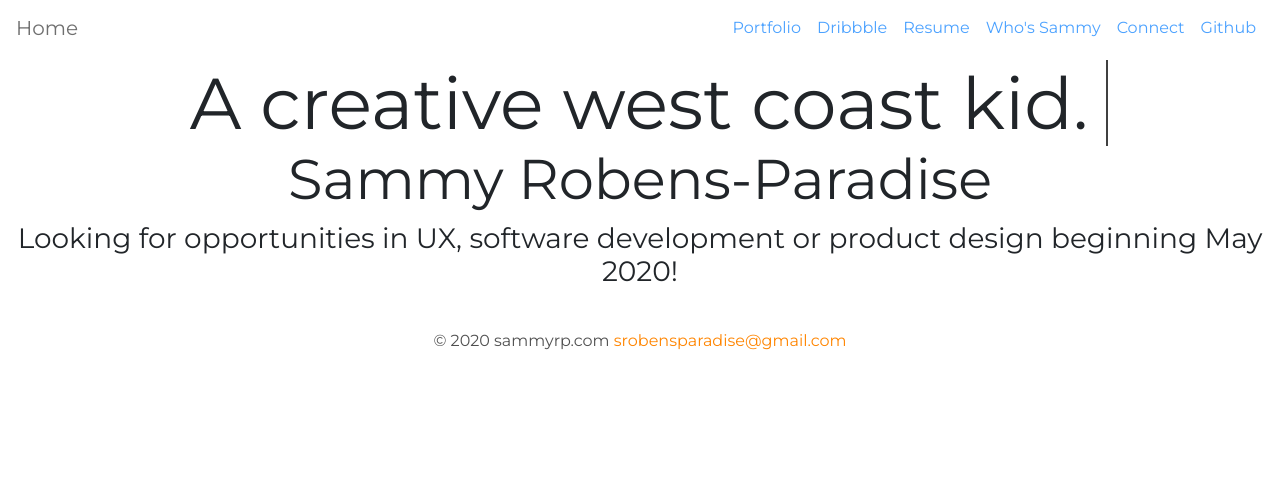
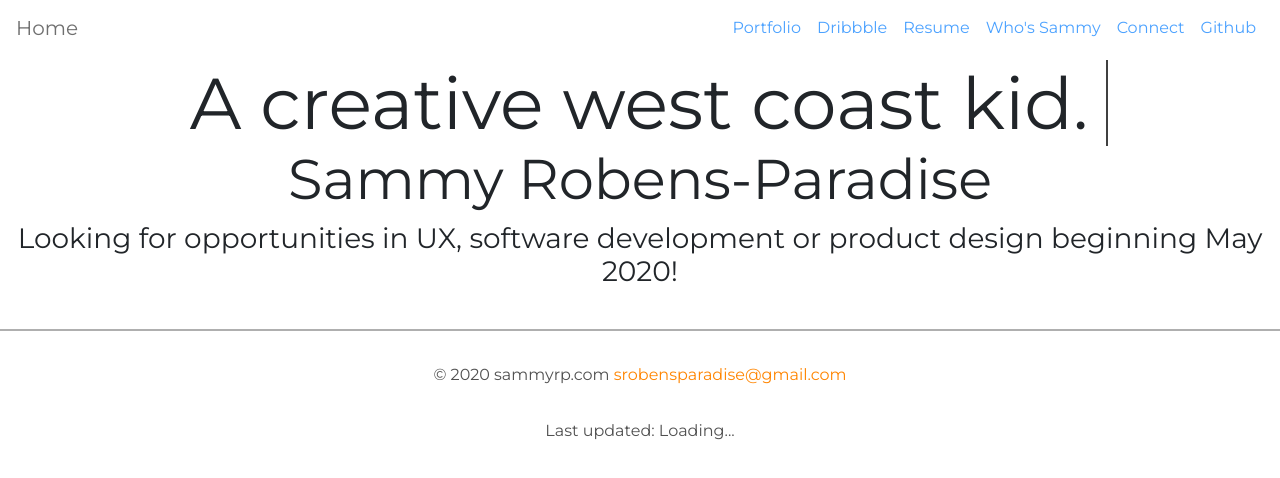
Before and after one commit to SammyRobensParadise/website-vue-port, a Vue app in the folder sammyrp/: page / in a window 1280 px wide. Shown: the top 478 px of the page. Built offline with nearby package versions, Linux system fonts and the light colour scheme; no server answers.

Commit message:
added footer component

```diff
--- a/sammyrp/src/components/common/Footer.vue
+++ b/sammyrp/src/components/common/Footer.vue
@@ -7,7 +7,7 @@
             {{ this.Footer.COPYRIGHT }}
             <a v-bind:href="`mailto:${this.Footer.Links.LINK}`">{{ this.Footer.Links.LINK }}</a>
           </p>
-          <p class="section-p cp">{{ this.LastUpdatedDate }}</p>
+          <p class="section-p cp">{{ `Last updated: ${lastUpdatedDate}` }}</p>
         </div>
       </div>
     </div>
@@ -29,7 +29,9 @@ export default {
   },
   mounted() {
     DataHandlers.getGithubHistory().then((response) => {
-      console.log(response)
+      let { date } = response.data.commit.committer
+      date = date.slice(0, 10)
+      this.lastUpdatedDate = date
     })
   },
 }
@@ -38,6 +40,9 @@ export default {
 @import url('https://fonts.googleapis.com/css?family=Montserrat&display=swap');
 .footer-wrapper {
   font-family: 'Montserrat', sans-serif !important;
+  bottom: 0rem;
+  margin-top: 2rem;
+  border-top: 0.15rem solid #afafaf;
 }
 .cp {
   margin-top: 2rem;
```
